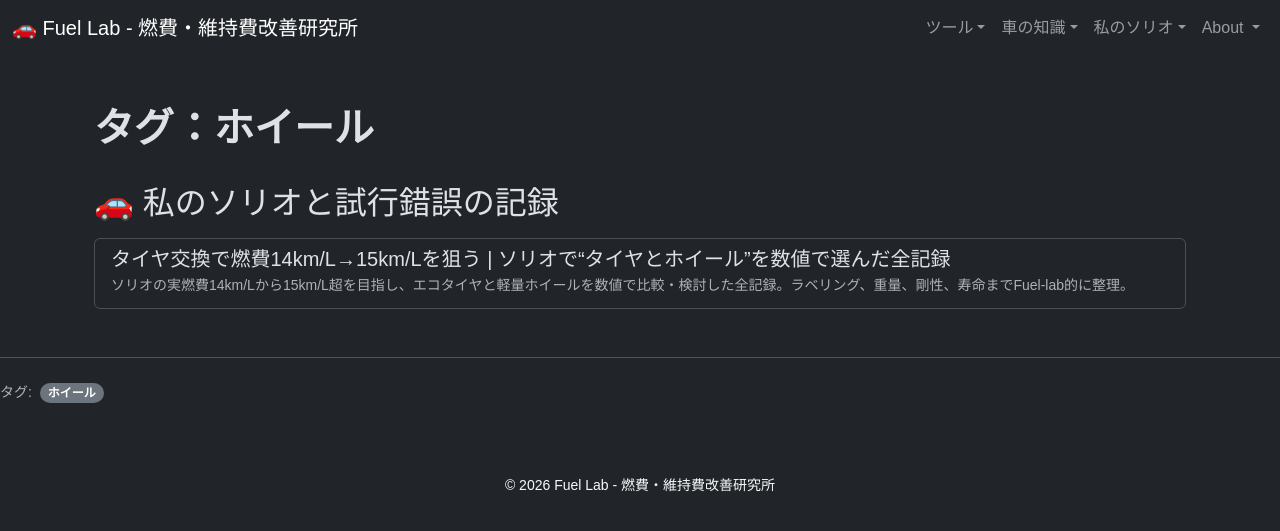
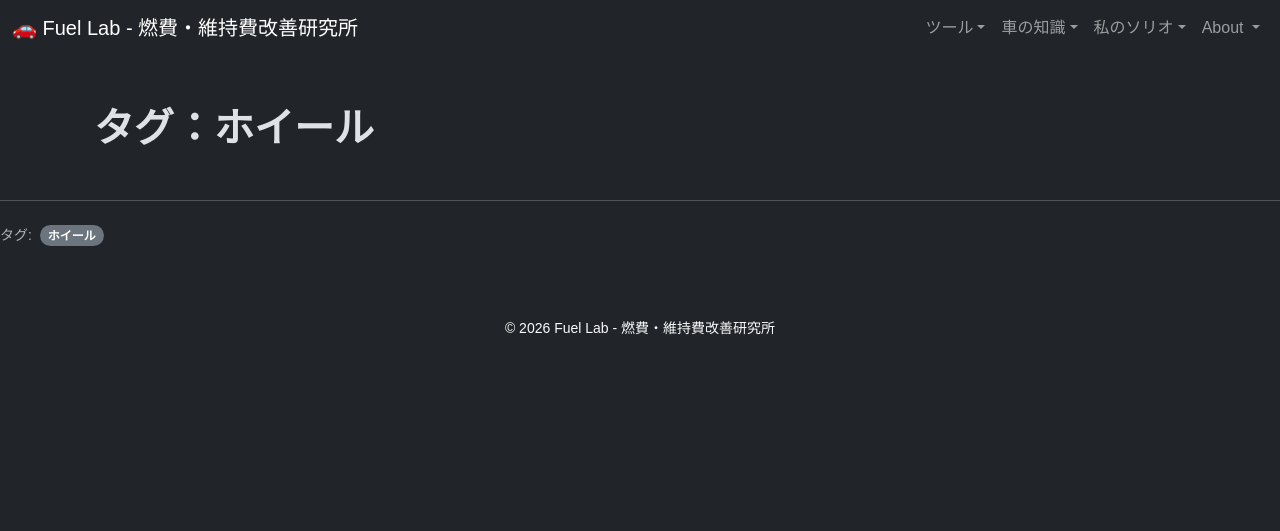
Before and after one commit to funyapar-org/fuel-lab, a Jekyll site: the page built from _tags/ホイール.md, in a window 1280 px wide. Shown: the top 531 px of the page. Built offline with Jekyll 4.4.1, drawn with Linux system fonts in a browser that asks for light colours.

Commit message:
fuel-optimization-by-tire.md を更新

```diff
--- a/_solio/fuel-optimization-by-tire.md
+++ b/_solio/fuel-optimization-by-tire.md
@@ -4,12 +4,12 @@
 title: タイヤ交換で燃費14km/L→15km/Lを狙う | ソリオで“タイヤとホイール”を数値で選んだ全記録
 description: ソリオの実燃費14km/Lから15km/L超を目指し、エコタイヤと軽量ホイールを数値で比較・検討した全記録。ラベリング、重量、剛性、寿命までFuel-lab的に整理。
 tags:
-  - 燃費改善
-  - エコタイヤ
-  - タイヤ
-  - ホイール
-  - ソリオ
-  - 維持費
+  - fuel-economy-improve
+  - eco-tire
+  - tire
+  - wheel
+  - solio
+  - running-cost
 ---
 
 <div class="container my-5">
```
